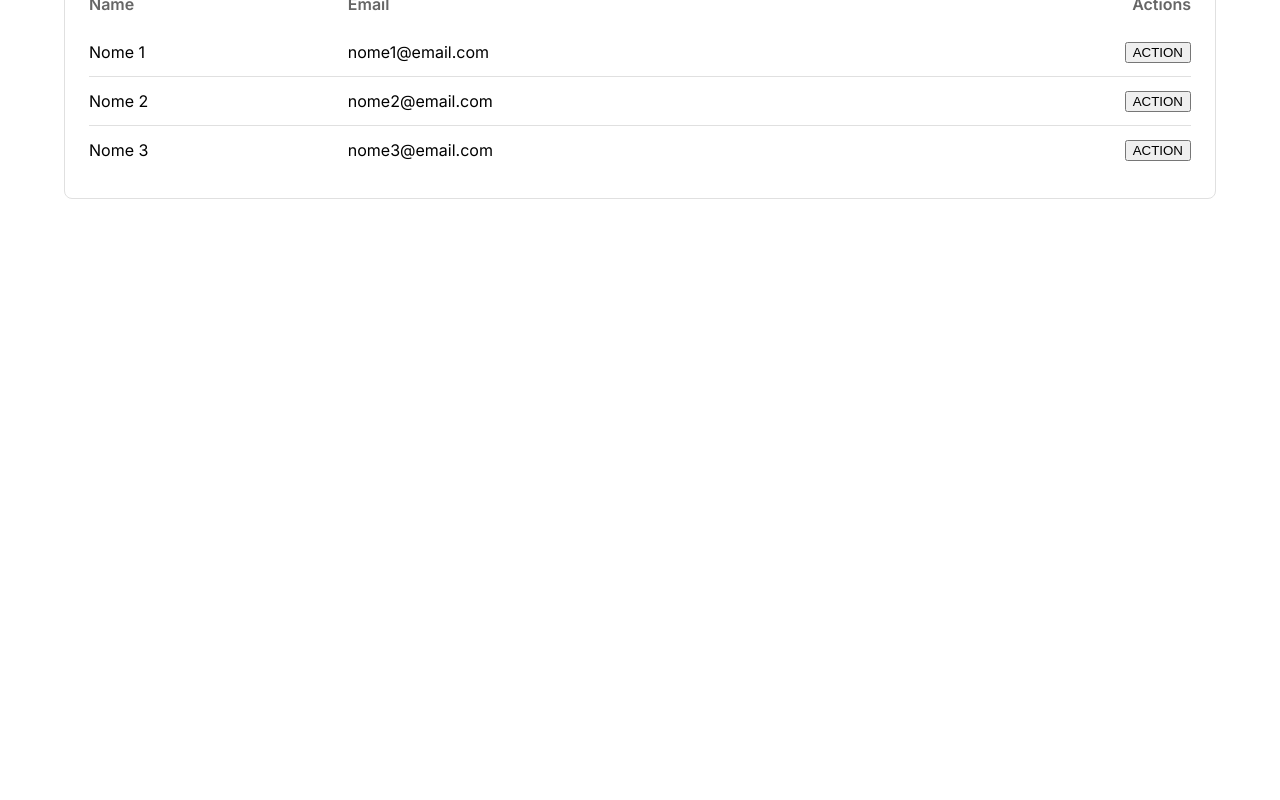
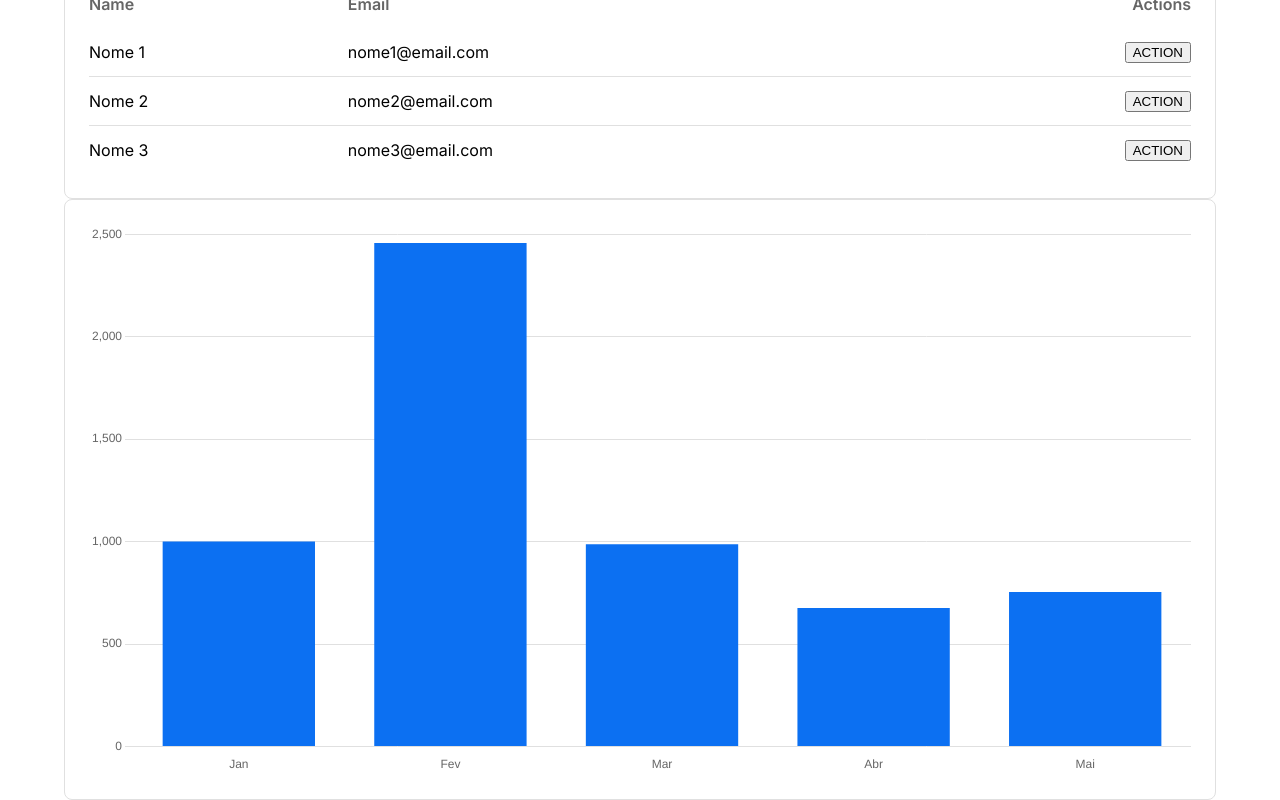
Before and after one commit to Arthur123ms/dnc-alses-dashboard-ams, a React (Vite) app: page /home in a window 1280 px wide. Shown: the part 627-1427 px from the top of the page. Before the commit the page ends 826 px from the top, so only its background shows below. Built offline with nearby package versions, Linux system fonts and the light colour scheme.

Commit message:
Feat: Chart Components

```diff
--- a/package.json
+++ b/package.json
@@ -14,7 +14,9 @@
     "@emotion/styled": "^11.14.1",
     "@mui/material": "^6.2.1",
     "@types/styled-components": "^5.1.34",
+    "chart.js": "^4.5.0",
     "react": "^19.1.0",
+    "react-chartjs-2": "^5.3.0",
     "react-dom": "^19.1.0",
     "react-router-dom": "^7.6.3",
     "styled-components": "^6.1.19"
--- /dev/null
+++ b/src/components/CustomChart.tsx
@@ -0,0 +1,82 @@
+import { useTheme } from 'styled-components'
+import {
+    Chart as ChartJs,
+    CategoryScale,
+    LinearScale,
+    BarElement,
+    PointElement,
+    LineElement,
+    Title,
+    Tooltip,
+    Legend,
+
+} from 'chart.js'
+import { Line } from 'react-chartjs-2'
+import { Bar } from 'react-chartjs-2'
+import { type CustomChartProps } from '@/types'
+
+ChartJs.register(
+    CategoryScale,
+    LinearScale,
+    BarElement,
+    PointElement,
+    LineElement,
+    Title,
+    Tooltip,
+    Legend
+)
+
+function CustomChart(props: CustomChartProps) {
+    const { data, labels, type} = props
+    const theme= useTheme()
+    const options = {
+        resposive: true,
+        scaleShowVerticalLines: false,
+        scales: {
+             x: {
+                border: {
+                    display: false
+                },
+                grid: {
+                    display: false
+                },
+                ticks: {
+                    color: theme.typographies.subtitle
+                }
+            },
+
+            y: {
+                border: {
+                    display: false,
+                },
+                grid: {
+                    color: theme.appDefaultStroke,
+                },
+                ticks: {
+                    color: theme.typographies.subtitle
+                },
+            },
+        },
+
+        plugins: {
+            legend: {
+                display: false,
+            },
+        },
+    }
+    const chartData = {
+        labels,
+        datasets: [
+            {
+                data: data,
+                borderColor: 'rgb(12, 112, 242)',
+                backgroundColor: 'rgb(12, 112, 242)'
+            }
+        ]
+    }
+
+    return type === 'bar' ? (<Bar options={options} data={chartData} />) : (<Line options={options} data={chartData} />)
+
+}
+
+export default CustomChart
--- a/src/components/index.ts
+++ b/src/components/index.ts
@@ -1,4 +1,5 @@
 export { default as AvatarList} from './AvatarList'
+export { default as CustomChart} from './CustomChart'
 export { default as CustomTable} from './CustomTable'
 export { default as FormComponent} from './FormComponent'
 export { default as Header} from './Header'
--- a/src/pages/Home.tsx
+++ b/src/pages/Home.tsx
@@ -1,4 +1,4 @@
-import { AvatarList, CardComponents, CustomTable, Header } from "@/components"
+import { AvatarList, CardComponents, CustomChart, CustomTable, Header } from "@/components"
 import { Container } from "@mui/material"
 import { currencyConverter } from "@/utils"
 
@@ -67,6 +67,14 @@
                         rows={mockTableData.rows}
                     />
                 </CardComponents>
+
+                <CardComponents>
+                    <CustomChart
+                        labels={['Jan', 'Fev', 'Mar', 'Abr', 'Mai']}
+                        data={[1000.12, 2456.54, 987.32, 675.89, 754.89, 354.76]}
+                        type='bar'
+                    />
+                </CardComponents>
             </Container>
 
         </>
--- /dev/null
+++ b/src/types/customChart.d.ts
@@ -0,0 +1,5 @@
+export interface CustomChartProps {
+    labels: string[]
+    data: number[]
+    type: 'line' | 'bar'
+}
--- a/src/types/index.ts
+++ b/src/types/index.ts
@@ -1,4 +1,5 @@
 export * from './avatarsList.d'
+export * from './customChart.d'
 export * from './customTable.d'
 export * from './theme.d'
 export * from './typographies.d'
```
Also changed, not shown: 1 other file (tests, documents, lock files or other folders).
